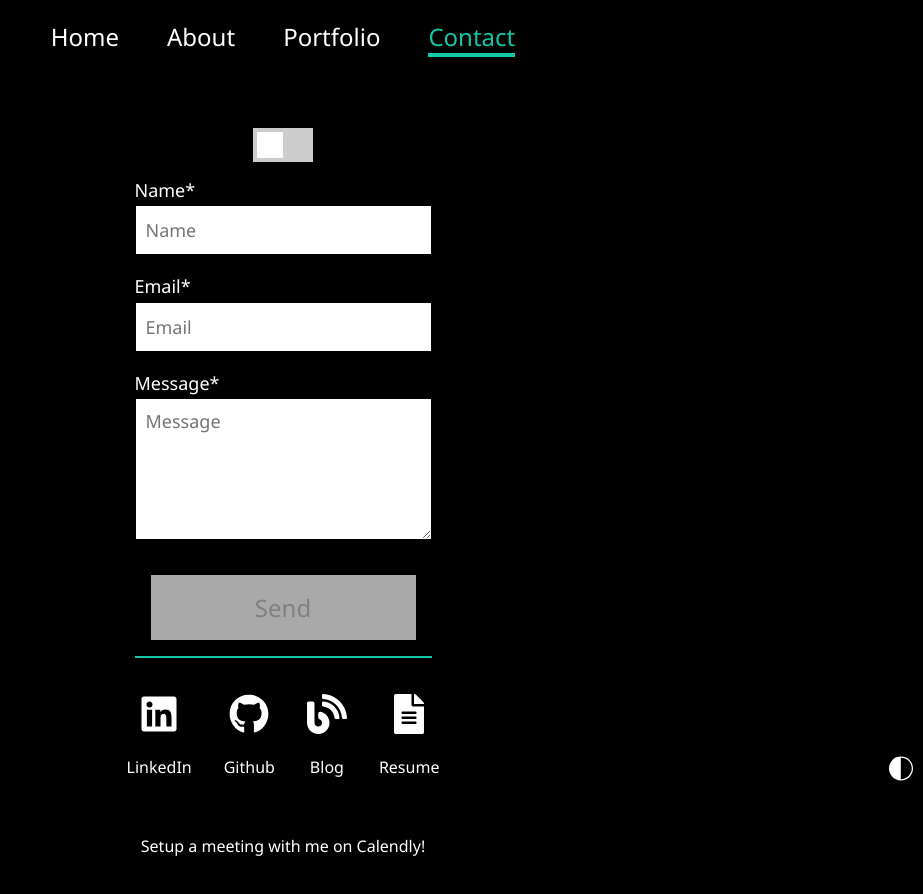
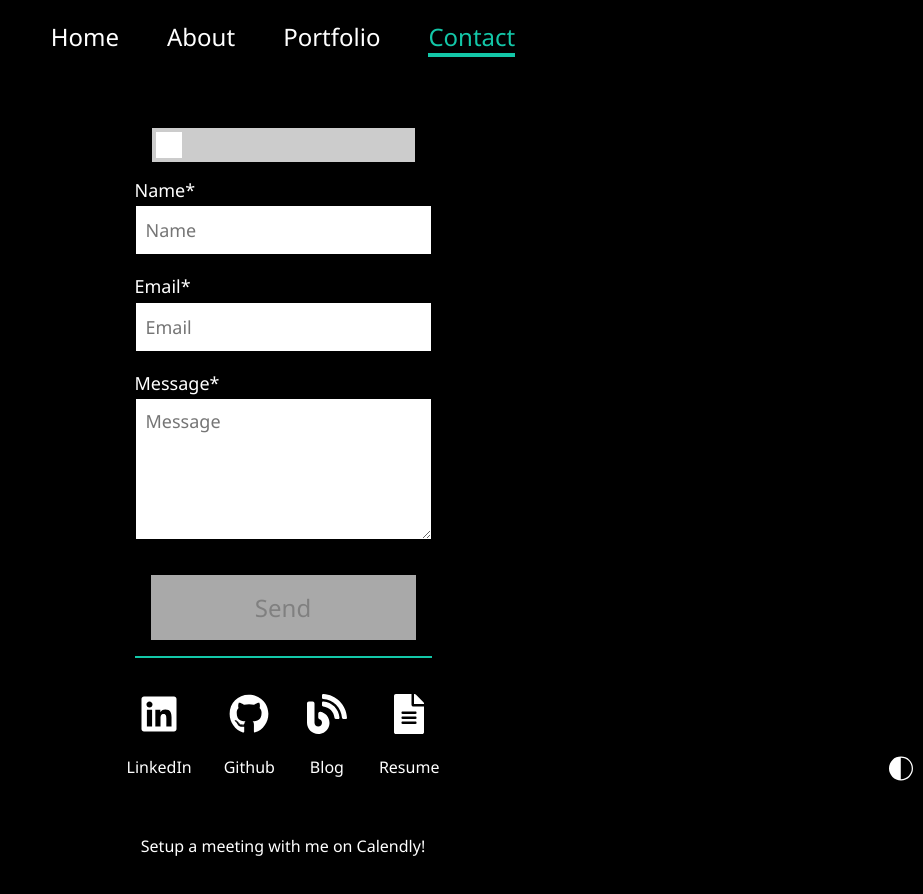
Before and after one commit to NicMortelliti/portfolio, a React (Create React App) app: page /#/contact in a window 1280 px wide. Shown: the top 894 px of the page, without its empty margins (357-1280 px from the left). Built offline with nearby package versions, Linux system fonts and the light colour scheme.

Commit message:
adjust width of toggle

```diff
--- a/src/components/ui/Buttons/Toggle.js
+++ b/src/components/ui/Buttons/Toggle.js
@@ -1,10 +1,16 @@
 import React, { useState } from 'react';
 import styled from 'styled-components';
 
+const switchWidth = 263;
+const sliderWidth = 26;
+const sliderHeight = 26;
+const paddingX = 4;
+const paddingY = 4;
+
 const Switch = styled.label`
   position: relative;
-  display: inline-block;
-  width: 60px;
+  display: flex;
+  width: ${switchWidth}px;
   height: 34px;
 `;
 
@@ -21,10 +27,10 @@ const Slider = styled.span`
   &:before {
     position: absolute;
     content: '';
-    height: 26px;
-    width: 26px;
-    left: 4px;
-    bottom: 4px;
+    height: ${sliderWidth}px;
+    width: ${sliderHeight}px;
+    left: ${paddingX}px;
+    bottom: ${paddingY}px;
     background-color: white;
     transition: 0.4s;
   }
@@ -44,7 +50,7 @@ const Input = styled.input`
   }
 
   &:checked + ${Slider}:before {
-    transform: translateX(26px);
+    transform: translateX(${switchWidth - sliderWidth - paddingX * 2}px);
   }
 `;
 
```
